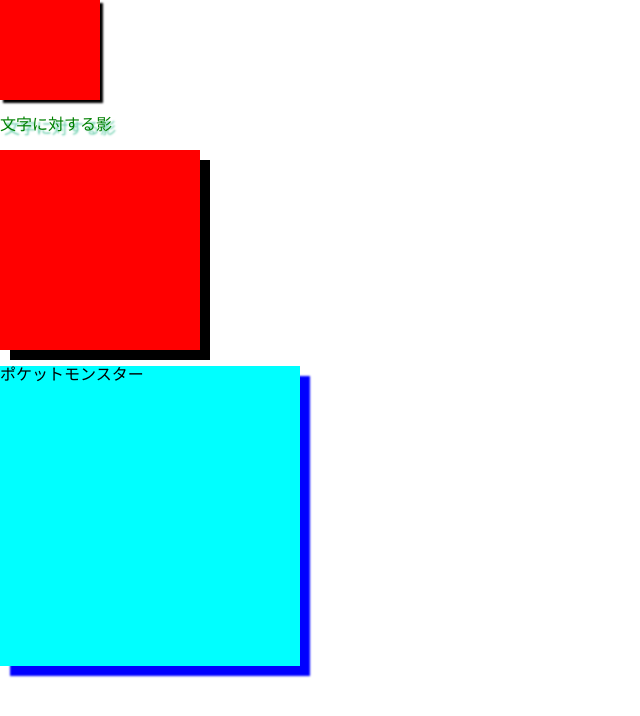
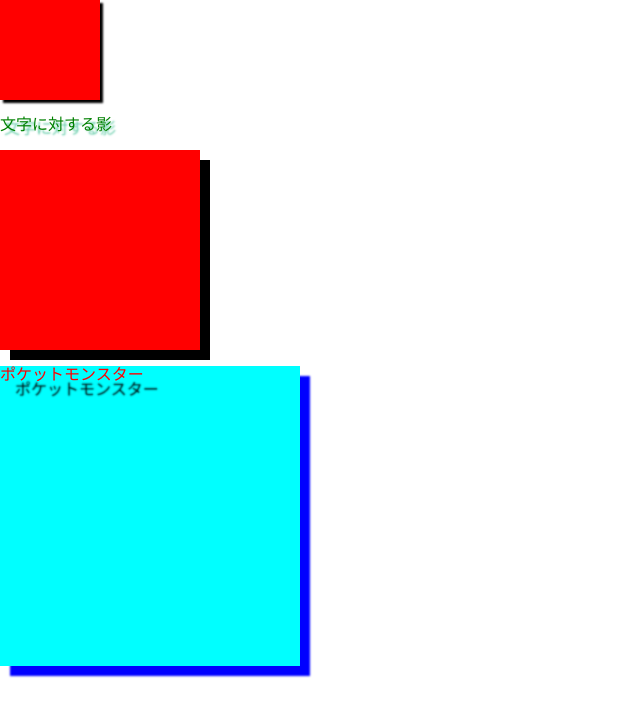
Before and after one commit to nisihara-yudai/shadow, a plain HTML site: page index.html in a window 1280 px wide. Shown: the whole page, without its empty margins (0-640 px from the left). Drawn offline with Linux system fonts and the light colour scheme.

Commit message:
second commit

```diff
--- a/css/style.css
+++ b/css/style.css
@@ -24,7 +24,7 @@
   height: 300px;
 }
 
-p #mine02{
-  text-shadow: 30px 30px 10px #000;
+#mine02{
+  text-shadow: 15px 15px 2px#000;
   color: red;
 }
```
